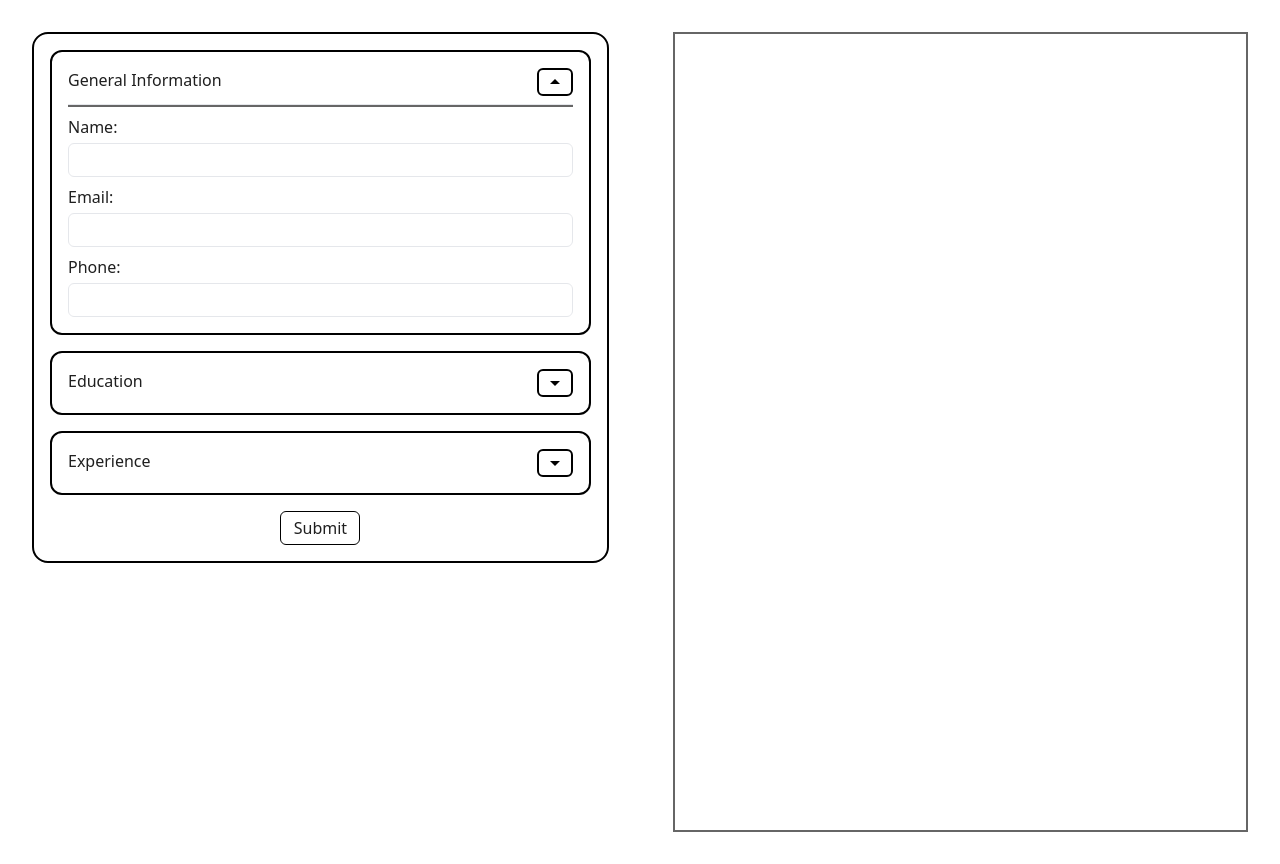
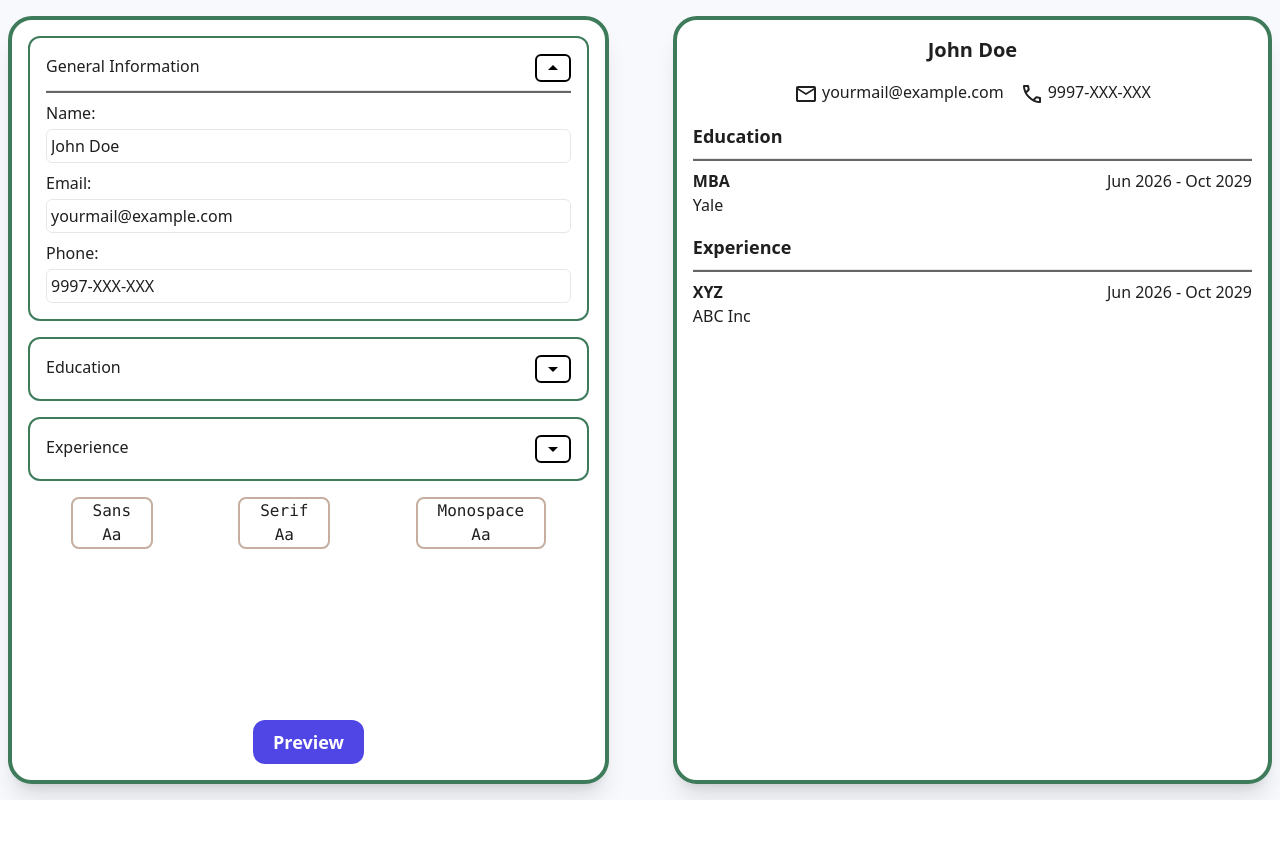
Before and after one commit to bhupexh/cv-app, a React (Vite) app: page / in a window 1280 px wide. After the commit the page ends 800 px from the top, so only its background shows below. Built offline with nearby package versions, Linux system fonts and the light colour scheme.

Commit message:
style: change ui of webpage

```diff
--- a/src/App.jsx
+++ b/src/App.jsx
@@ -4,17 +4,18 @@ import { useState } from "react";
 
 export default function App() {
   const obj = {
-    name: "",
-    email: "",
-    phone: "",
-    school: "",
-    title: "",
-    duration: "",
-    company: "",
-    position: "",
+    name: "John Doe",
+    email: "yourmail@example.com",
+    phone: "9997-XXX-XXX",
+    school: "Yale",
+    title: "MBA",
+    edufrom: "2026-06-28",
+    eduto: "2029-10-30",
+    company: "ABC Inc",
+    position: "XYZ",
     role: "",
-    from: "",
-    to: "",
+    from: "2026-06-28",
+    to: "2029-10-30",
   };
 
   const [data, setData] = useState(obj);
@@ -28,7 +29,7 @@ export default function App() {
   }
 
   return (
-    <div className="lg:h-screen flex max-w-full gap-16 m-8">
+    <div className="box-border bg-[#f7f9fc] h-dvh flex items-center gap-16 px-2 py-4">
       <Form data={data} onChange={onChange} />
       <PreviewPane data={data} />
     </div>
--- a/src/components/Education.jsx
+++ b/src/components/Education.jsx
@@ -12,7 +12,11 @@ export default function Education({
   const fields = [
     { label: "School", name: "school", type: "text" },
     { label: "Course Title", name: "title", type: "text" },
-    { label: "Duration", name: "duration", type: "text" },
+  ];
+
+  const dates = [
+    { label: "From", name: "edufrom", type: "date" },
+    { label: "To", name: "eduto", type: "date" },
   ];
 
   return (
@@ -37,6 +41,19 @@ export default function Education({
             />
           ))}
         </div>
+        <div className="flex gap-2 pt-2 w-full h-20 lg:gap-8">
+          {dates.map(({ label, name, type }) => (
+            <InputField
+              key={name}
+              label={label}
+              type={type}
+              value={obj[name]}
+              onChange={onChange}
+              name={name}
+              className="grow"
+            />
+          ))}
+        </div>
       </div>
     </div>
   );
--- a/src/components/Experience.jsx
+++ b/src/components/Experience.jsx
@@ -13,6 +13,8 @@ export default function Experience({
     { label: "Company Name", name: "company", type: "text" },
     { label: "Position Title", name: "position", type: "text" },
     { label: "Role", name: "role", type: "text" },
+  ];
+  const dates = [
     { label: "From", name: "from", type: "date" },
     { label: "To", name: "to", type: "date" },
   ];
@@ -39,6 +41,19 @@ export default function Experience({
             />
           ))}
         </div>
+        <div className="flex gap-2 pt-2 w-full h-20 lg:gap-8">
+          {dates.map(({ label, name, type }) => (
+            <InputField
+              key={name}
+              label={label}
+              type={type}
+              value={obj[name]}
+              onChange={onChange}
+              name={name}
+              className="grow"
+            />
+          ))}
+        </div>
       </div>
     </div>
   );
--- /dev/null
+++ b/src/components/FontButtons.jsx
@@ -0,0 +1,48 @@
+import { useState } from "react";
+const FontButton = () => {
+  const [activeIndex, setActiveIndex] = useState(0);
+
+  const handleFontChange = (index) => {
+    setActiveIndex(index);
+    const previewPane = document.querySelector(".preview-pane");
+
+    previewPane.classList.remove("font-sans", "font-serif", "font-mono");
+
+    switch (index) {
+      case 0:
+        previewPane.classList.add("font-sans");
+        break;
+      case 1:
+        previewPane.classList.add("font-serif");
+        break;
+      case 2:
+        previewPane.classList.add("font-mono");
+        break;
+      default:
+        break;
+    }
+  };
+
+  return (
+    <div className="flex justify-around">
+      <Button type="Sans" onClick={() => handleFontChange(0)} />
+      <Button type="Serif" onClick={() => handleFontChange(1)} />
+      <Button type="Monospace" onClick={() => handleFontChange(2)} />
+    </div>
+  );
+};
+
+const Button = ({ type, onClick }) => {
+  return (
+    <button
+      className="border-[#C6AFA0] rounded-lg hover:bg-[#C6AFA0] hover:font-[#202122] hover:border-[#ffffff] border-2 px-5 font-mono"
+      type="button"
+      onClick={onClick}
+    >
+      <div>{type}</div>
+      <div>Aa</div>
+    </button>
+  );
+};
+
+export default FontButton;
--- a/src/components/Form.jsx
+++ b/src/components/Form.jsx
@@ -2,58 +2,47 @@ import { useState } from "react";
 import General from "./General";
 import Education from "./Education";
 import Experience from "./Experience";
-
-function handleForm() {
-  window.print();
-}
+import FontButton from "./FontButtons";
 
 export default function Form({ data, onChange }) {
-  const fieldList = "rounded-xl flex flex-col p-4 border-2 border-black";
+  const fieldList = "rounded-xl border-[#3E7B5B] flex flex-col p-4 border-2";
   const inputList = "p-1 rounded-lg border-2 border-black";
-  const obj = {
-    general: false,
-    education: false,
-    Experience: false,
-  };
 
   const [activeIndex, setActiveIndex] = useState(0);
+
+  const components = [
+    { Component: General, index: 0 },
+    { Component: Education, index: 1 },
+    { Component: Experience, index: 2 },
+  ];
 
   return (
     <>
       <form
-        className="h-fit flex flex-col w-1/2 gap-4 p-4 border-2 border-black print:hidden grow rounded-2xl"
+        className="flex bg-white h-full shadow-xl overflow-y-auto flex-col w-1/2 gap-4 p-4 border-4 border-[#3E7B5B] print:hidden grow rounded-3xl"
         action=""
-        onSubmit={handleForm}
+        onSubmit={(e) => {
+          e.preventDefault();
+          window.print();
+        }}
       >
-        <General
-          obj={data}
-          onChange={onChange}
-          fieldList={fieldList}
-          inputList={inputList}
-          isVisible={activeIndex === 0}
-          setIsVisible={() => setActiveIndex(0)}
-        />
-        <Education
-          obj={data}
-          onChange={onChange}
-          fieldList={fieldList}
-          inputList={inputList}
-          isVisible={activeIndex === 1}
-          setIsVisible={() => setActiveIndex(1)}
-        />
-        <Experience
-          obj={data}
-          onChange={onChange}
-          fieldList={fieldList}
-          inputList={inputList}
-          isVisible={activeIndex === 2}
-          setIsVisible={() => setActiveIndex(2)}
-        />
+        {components.map(({ Component, index }) => (
+          <Component
+            key={index}
+            obj={data}
+            onChange={onChange}
+            fieldList={fieldList}
+            inputList={inputList}
+            isVisible={activeIndex === index}
+            setIsVisible={() => setActiveIndex(index)}
+          />
+        ))}
+        <FontButton />
         <button
-          className="self-center w-20 py-1 border border-black rounded-md"
+          className="mt-auto self-center text-lg py-2 px-5 bg-[#4F46E5] hover:bg-[#6366f1] text-white font-bold rounded-xl"
           type="submit"
         >
-          Submit
+          Preview
         </button>
       </form>
     </>
--- a/src/components/General.jsx
+++ b/src/components/General.jsx
@@ -34,6 +34,9 @@ export default function General({
               value={obj[name]}
               onChange={onChange}
               name={name}
+              onClick={(e) => {
+                e.target.select();
+              }}
             />
           ))}
         </div>
--- a/src/components/InputField.jsx
+++ b/src/components/InputField.jsx
@@ -1,5 +1,13 @@
-const InputField = ({ label, type, value, onChange, name }) => (
-  <div className="flex flex-col">
+const InputField = ({
+  label,
+  type,
+  value,
+  onChange,
+  name,
+  onClick,
+  className = "",
+}) => (
+  <div className={`flex flex-col ${className}`}>
     <label htmlFor={name} className="pb-1">
       {label}:
     </label>
@@ -10,6 +18,7 @@ const InputField = ({ label, type, value, onChange, name }) => (
       id={name}
       value={value}
       onChange={onChange}
+      onClick={onClick}
     />
   </div>
 );
--- a/src/components/PreviewPane.jsx
+++ b/src/components/PreviewPane.jsx
@@ -7,73 +7,86 @@ const icons = {
 };
 
 const PreviewPane = ({ data }) => {
-  let name, education, experience;
+  const Experience = () => {
+    const from = formatDate(data.from);
+    const to = formatDate(data.to);
 
-  if (data.name) {
-    name = <div className="text-xl font-bold">{data.name}</div>;
-  }
-
-  if (data.title || data.duration || data.school) {
-    education = (
-      <>
-        <div className="text-lg font-bold">Education</div>
-        <hr />
-        <div className="flex justify-between">
-          <div className="font-bold text-md">{data.title}</div>
-          <div>{data.duration}</div>
-        </div>
-        <div>{data.school}</div>
-      </>
-    );
-  }
-
-  if (data.position || data.to || data.role || data.company) {
-    experience = (
+    return (
       <>
         <div className="text-lg font-bold">Experience</div>
-        <hr />
+        <HR />
         <div className="flex justify-between">
           <div className="font-bold text-md">{data.position}</div>
-          <div>{(data.from ? `${data.from}-` : "") + data.to}</div>
+          <div>{`${from} - ${to}`}</div>
         </div>
         <div>{data.company}</div>
         <div className="pl-4">{data.role ? `- ${data.role}` : ""}</div>
       </>
     );
-  }
+  };
+
+  const formatDate = (date) => {
+    return new Date(date).toLocaleString("en-US", {
+      month: "short",
+      year: "numeric",
+    });
+  };
+
+  const Education = () => {
+    const from = formatDate(data.edufrom);
+    const to = formatDate(data.eduto);
 
     return (
-    <div className="hidden w-1/2 border-2 border-[#666666] preview lg:block">
+      <>
+        <div className="text-lg font-bold">Education</div>
+        <HR />
+        <div className="flex justify-between">
+          <div className="font-bold text-md">{data.title}</div>
+          <div>{`${from} - ${to}`}</div>
+        </div>
+        <div>{data.school}</div>
+      </>
+    );
+  };
+
+  const Page = ({ children }) => {
+    return (
+      <div className="hidden preview-pane w-1/2 h-full border-4 shadow-xl rounded-3xl border-[#3E7B5B] print:border-black print:rounded-none bg-white preview lg:block">
         <div className="flex flex-col items-center justify-center gap-4 m-4">
-        {name}
-        <div className="flex gap-4">
-          <Contact data={data.email} alt="email" />
-          <Contact data={data.phone} alt="phone" />
-        </div>
-        <div className="w-full">{education}</div>
-        <div className="w-full">{experience}</div>
+          {children}
         </div>
       </div>
     );
   };
 
+  return (
+    <Page>
+      <div className="text-xl font-bold">{data.name}</div>
+      <div className="flex gap-4">
+        <Contact data={data.email} alt="email" />
+        <Contact data={data.phone} alt="phone" />
+      </div>
+      <div className="w-full">
+        <Education />
+      </div>
+      <div className="w-full">
+        <Experience />
+      </div>
+    </Page>
+  );
+};
+
 const Contact = ({ data, alt }) => {
-  let Contact;
-
-  if (data) {
-    const iconSrc = icons[alt];
-    Contact = (
+  return (
     <div>
-        <img className="inline pr-1" src={iconSrc} alt={alt} />
+      <img className="inline pr-1" src={icons[alt]} alt={alt} />
       {data}
     </div>
   );
-  }
-
-  return <>{Contact}</>;
 };
 
 export const HR = () => {
   return <hr className="block clear-both my-2 w-full bg-[#666666] h-[3px] " />;
 };
+
 export default PreviewPane;
--- a/src/styles/main.css
+++ b/src/styles/main.css
@@ -1,6 +1,8 @@
 @tailwind base;
 @tailwind components;
 @tailwind utilities;
+
+@import url("https://fonts.googleapis.com/css2?family=JetBrains+Mono:wght@400&display=swap");
 
 body {
   @apply text-[#1f1f1f];
```
Lines whose indentation alone changed are shown as unchanged.
